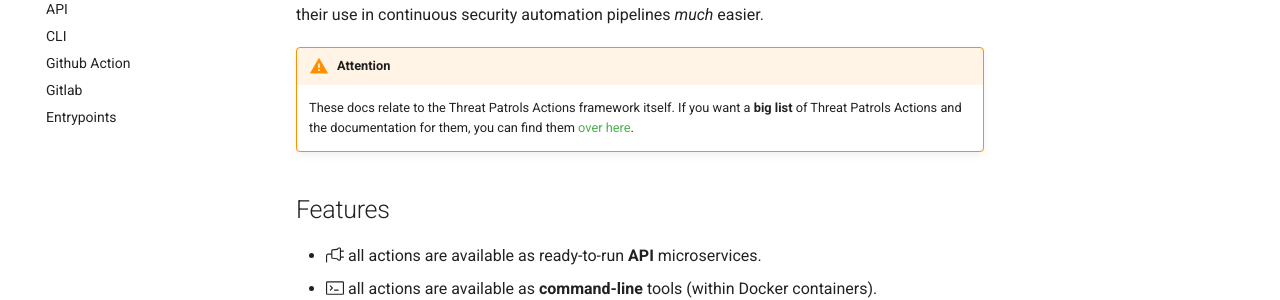
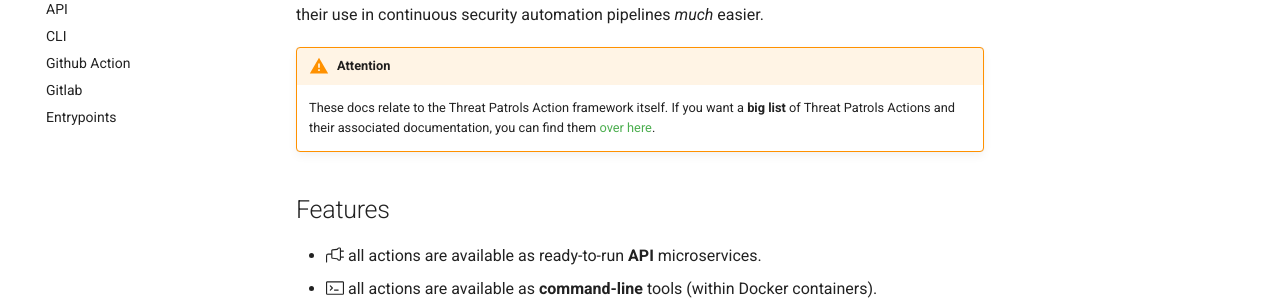
Before and after one commit to threatpatrols/threatpatrols-action, an MkDocs documentation site: the page built from docs/docs/index.md, in a window 1280 px wide and 900 px high. Shown: the part 293-593 px from the top of the window. Built offline with MkDocs 1.6.1 and Material for MkDocs 9.7.7, drawn with Linux system fonts in a browser that asks for light colours.

Commit message:
Update index.md

```diff
--- a/docs/docs/index.md
+++ b/docs/docs/index.md
@@ -9,8 +9,8 @@
 wrapped and kept up-to-date in a way that makes their use in continuous security automation pipelines _much_ easier.
 
 !!! warning "Attention"
-    These docs relate to the Threat Patrols Actions framework itself.   If you want a **big list** of
-    Threat Patrols Actions and the documentation for them, you can find them [over here](actions.md).
+    These docs relate to the Threat Patrols Action framework itself.   If you want a **big list** of
+    Threat Patrols Actions and their associated documentation, you can find them [over here](actions.md).
 
 ## Features
 * :octicons-plug-24: all actions are available as ready-to-run **API** microservices.
```
